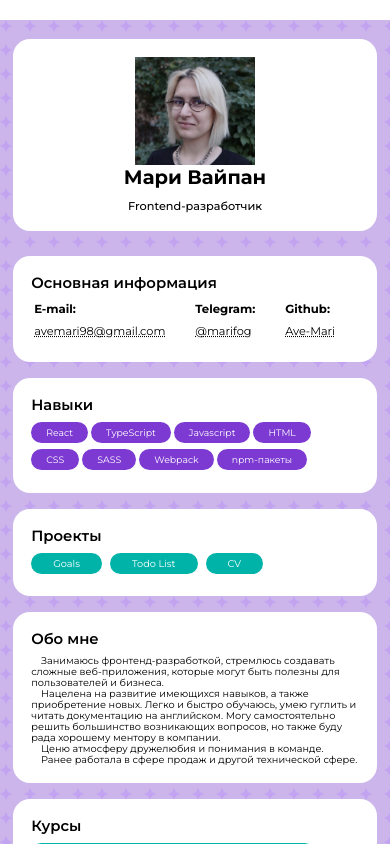
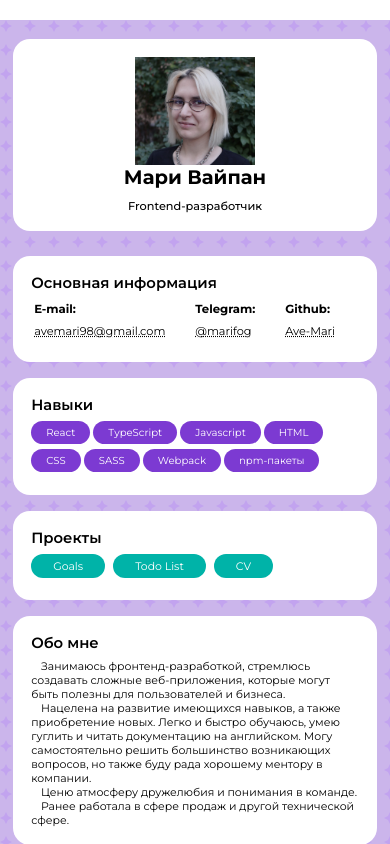
Before and after one commit to Ave-Mari/Mari-CV, a React app: page / in a window 390 px wide. Shown: the top 844 px of the page. Built offline with nearby package versions, Linux system fonts and the light colour scheme; some icons are missing; the HTML template or start-up script is replaced by a standard one.

Commit message:
change font size for small screens

```diff
--- a/src/components/Link/Link.styles.ts
+++ b/src/components/Link/Link.styles.ts
@@ -23,7 +23,7 @@ export const Element = styled.a`
         font-size: 1.9vw;
       }
     @media only screen and (max-width: 480px) {
-        font-size: 2.5vw;
+        font-size: 2.8vw;
         padding: 5px 22px;
       }
 
--- a/src/components/Section/Section.styles.ts
+++ b/src/components/Section/Section.styles.ts
@@ -55,7 +55,7 @@ export const Wrapper = styled.section`
         }
 
         p {
-            font-size: 2.5vw;
+            font-size: 2.8vw;
         }
 
     }
--- a/src/components/Skill/Skill.styles.ts
+++ b/src/components/Skill/Skill.styles.ts
@@ -26,7 +26,7 @@ export const Element = styled.div`
         }
 
         @media only screen and (max-width: 480px) {
-          font-size: 2.4vw;
+          font-size: 2.6vw;
         }
 
 `
```
